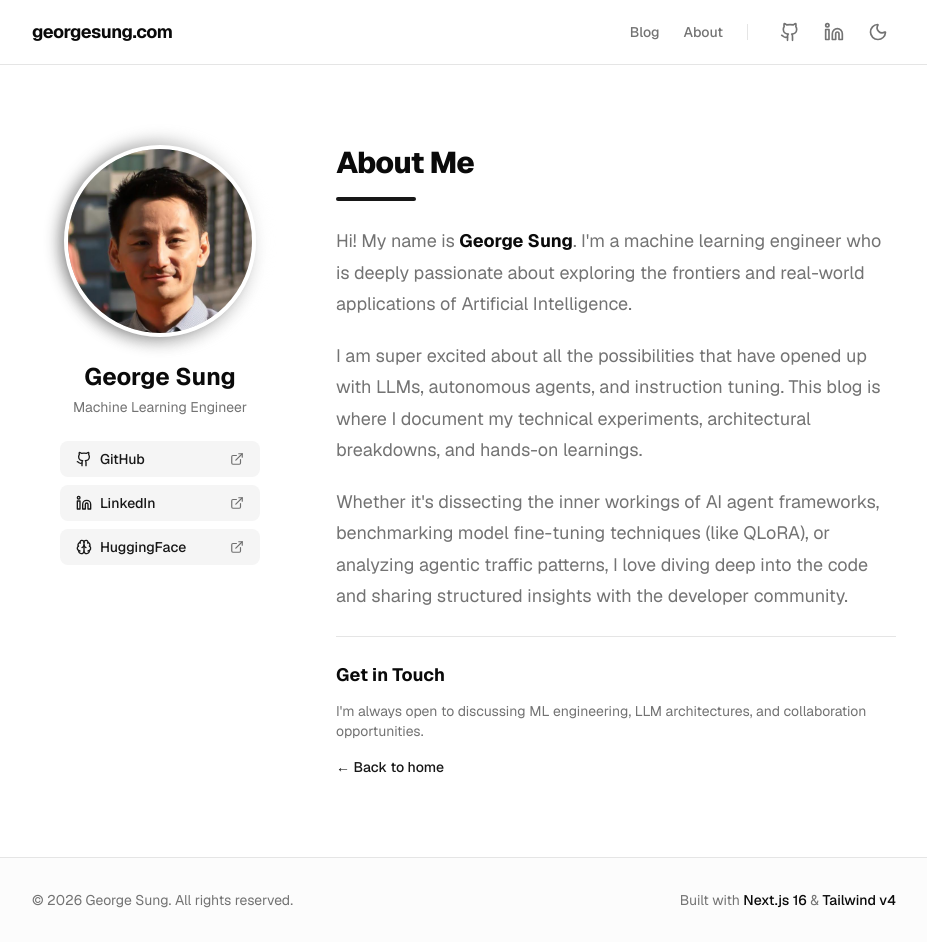
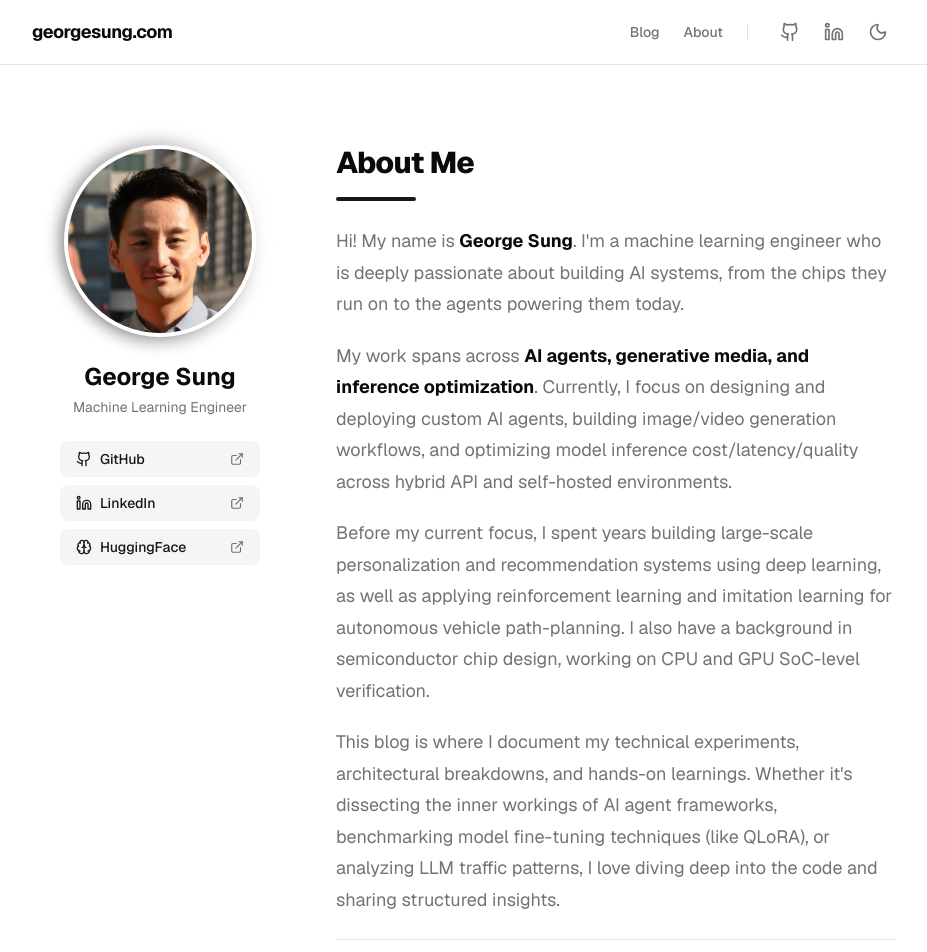
Before and after one commit to georgesung/georgesung.github.io, a Next.js app: page /about in a window 1280 px wide. Shown: the top 952 px of the page, without its empty margins (176-1103 px from the left). Built offline with nearby package versions, Linux system fonts and the light colour scheme.

Commit message:
Update home page intro and about biography

```diff
--- a/src/app/about/page.tsx
+++ b/src/app/about/page.tsx
@@ -73,20 +73,23 @@ export default function AboutPage() {
 
           <div className="prose max-w-none text-muted-foreground space-y-4 text-base md:text-lg leading-relaxed">
             <p>
-              Hi! My name is <strong className="text-foreground">George Sung</strong>. I'm a machine learning engineer who is deeply passionate about exploring the frontiers and real-world applications of Artificial Intelligence.
+              Hi! My name is <strong className="text-foreground">George Sung</strong>. I&apos;m a machine learning engineer who is deeply passionate about building AI systems, from the chips they run on to the agents powering them today.
             </p>
             <p>
-              I am super excited about all the possibilities that have opened up with LLMs, autonomous agents, and instruction tuning. This blog is where I document my technical experiments, architectural breakdowns, and hands-on learnings.
+              My work spans across <strong className="text-foreground">AI agents, generative media, and inference optimization</strong>. Currently, I focus on designing and deploying custom AI agents, building image/video generation workflows, and optimizing model inference cost/latency/quality across hybrid API and self-hosted environments.
             </p>
             <p>
-              Whether it's dissecting the inner workings of AI agent frameworks, benchmarking model fine-tuning techniques (like QLoRA), or analyzing agentic traffic patterns, I love diving deep into the code and sharing structured insights with the developer community.
+              Before my current focus, I spent years building large-scale personalization and recommendation systems using deep learning, as well as applying reinforcement learning and imitation learning for autonomous vehicle path-planning. I also have a background in semiconductor chip design, working on CPU and GPU SoC-level verification.
+            </p>
+            <p>
+              This blog is where I document my technical experiments, architectural breakdowns, and hands-on learnings. Whether it&apos;s dissecting the inner workings of AI agent frameworks, benchmarking model fine-tuning techniques (like QLoRA), or analyzing LLM traffic patterns, I love diving deep into the code and sharing structured insights.
             </p>
           </div>
 
           <div className="border-t pt-6 border-border">
             <h3 className="text-lg font-bold text-foreground mb-3">Get in Touch</h3>
             <p className="text-sm text-muted-foreground mb-4">
-              I'm always open to discussing ML engineering, LLM architectures, and collaboration opportunities.
+              I&apos;m always open to discussing ML engineering, LLM architectures, and collaboration opportunities.
             </p>
             <div className="flex flex-wrap gap-4">
               <Link
--- a/src/app/page.tsx
+++ b/src/app/page.tsx
@@ -16,10 +16,10 @@ export default function Home() {
       <section className="mb-16 md:mb-24">
         <div className="max-w-2xl">
           <h1 className="text-4xl md:text-5xl font-extrabold tracking-tight text-foreground mb-4">
-            Hi, I'm George Sung.
+            Hi, I&apos;m George Sung.
           </h1>
           <p className="text-lg md:text-xl text-muted-foreground leading-relaxed mb-6">
-            I'm a <strong className="text-foreground">machine learning engineer</strong> exploring the frontiers and applications of AI. On this blog, I write deep dives on agent architectures, LLM fine-tuning, and technical lessons from building in the AI ecosystem.
+            I&apos;m a <strong className="text-foreground">machine learning engineer</strong> building AI agents, generative media, and model inference optimizations. On this blog, I write deep dives on agent architectures, LLM fine-tuning, and technical lessons from building in the AI ecosystem.
           </p>
           <div className="flex gap-4">
             <Link
```
